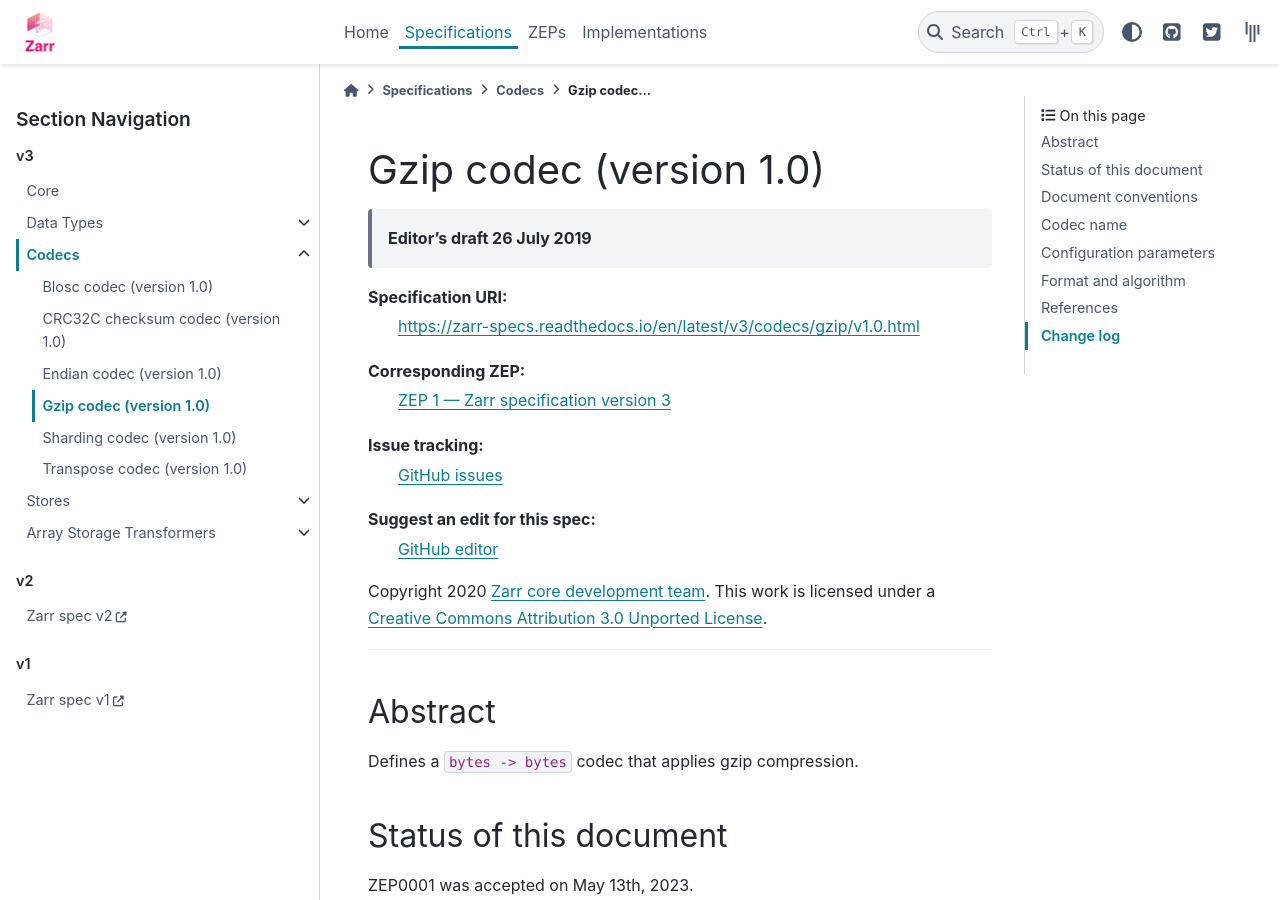
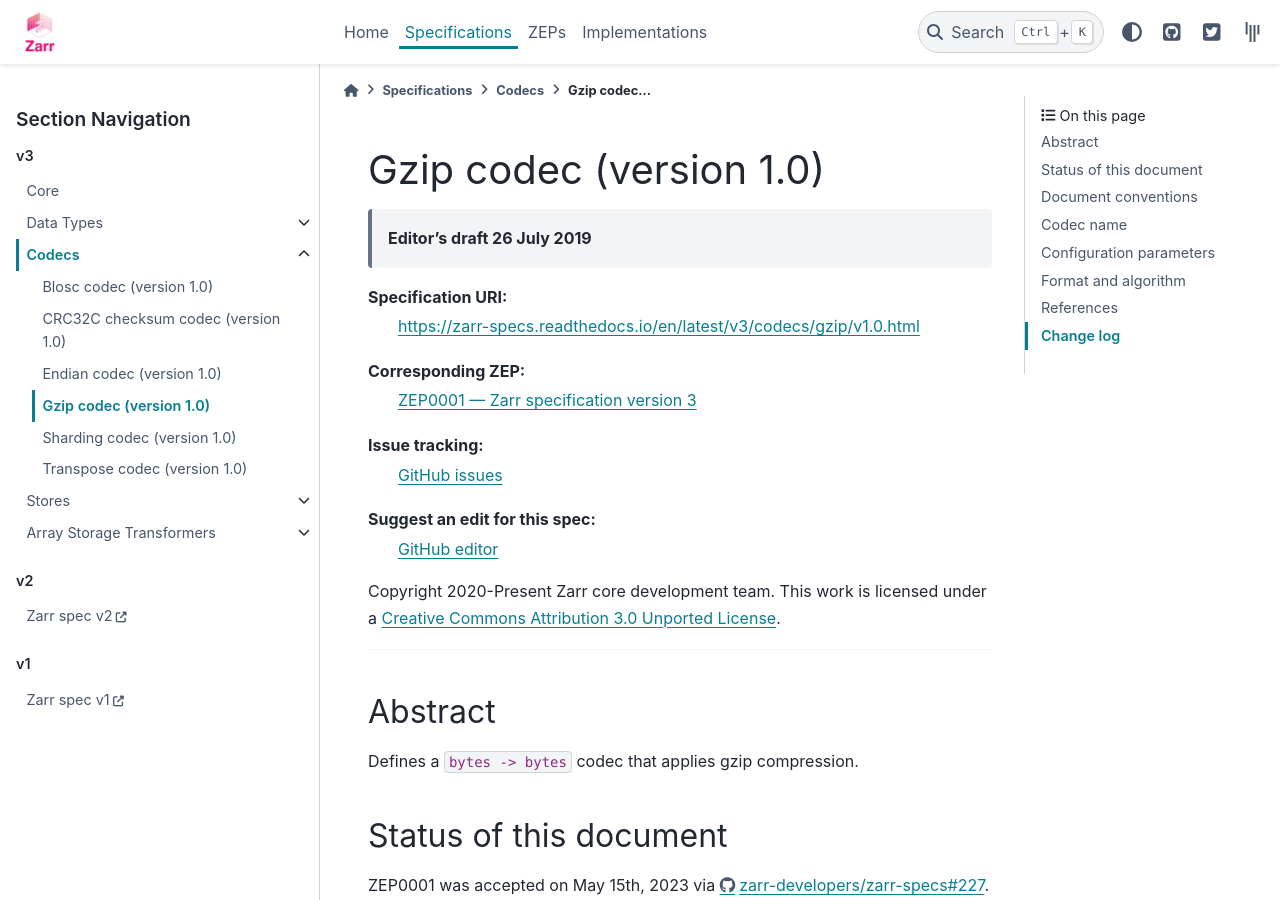
Before and after one commit to zarr-developers/zarr-specs, a Sphinx documentation site: the page built from docs/v3/codecs/gzip/v1.0.rst, in a window 1280 px wide and 900 px high. Built offline with Sphinx 7.4.7 and the PyData theme 0.15.4, drawn with Linux system fonts in a browser that asks for light colours; a script that is not in the unit is left out.

Commit message:
Update V3 status and minor fixes.

```diff
--- a/docs/v3/codecs/gzip/v1.0.rst
+++ b/docs/v3/codecs/gzip/v1.0.rst
@@ -7,14 +7,13 @@
 Specification URI:
     https://zarr-specs.readthedocs.io/en/latest/v3/codecs/gzip/v1.0.html
 Corresponding ZEP:
-    `ZEP 1 — Zarr specification version 3 <https://zarr.dev/zeps/draft/ZEP0001.html>`_
+    `ZEP0001 — Zarr specification version 3 <https://zarr.dev/zeps/accepted/ZEP0001.html>`_
 Issue tracking:
     `GitHub issues <https://github.com/zarr-developers/zarr-specs/labels/codec>`_
 Suggest an edit for this spec:
     `GitHub editor <https://github.com/zarr-developers/zarr-specs/blob/main/docs/v3/codecs/gzip/v1.0.rst>`_
 
-Copyright 2020 `Zarr core development team
-<https://github.com/orgs/zarr-developers/teams/core-devs>`_. This work
+Copyright 2020-Present Zarr core development team. This work
 is licensed under a `Creative Commons Attribution 3.0 Unported License
 <https://creativecommons.org/licenses/by/3.0/>`_.
 
@@ -30,7 +29,7 @@ Defines a ``bytes -> bytes`` codec that applies gzip compression.
 Status of this document
 =======================
 
-ZEP0001 was accepted on May 13th, 2023.
+ZEP0001 was accepted on May 15th, 2023 via https://github.com/zarr-developers/zarr-specs/issues/227.
 
 
 Document conventions
```
Also changed, not shown: README.md (+1 -1 lines), docs/v3/codecs/blosc/v1.0.rst (+3 -4 lines), docs/v3/codecs/endian/v1.0.rst (+3 -4 lines), docs/v3/codecs/transpose/v1.0.rst (+3 -4 lines), docs/v3/core/v3.0.rst (+3 -4 lines), docs/v3/stores/filesystem/v1.0.rst (+3 -4 lines).
